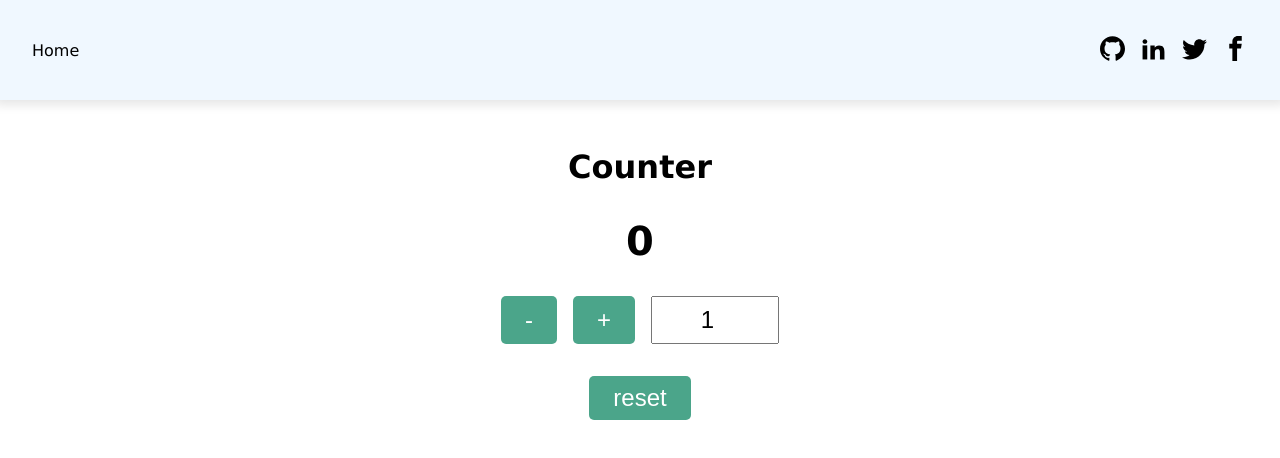
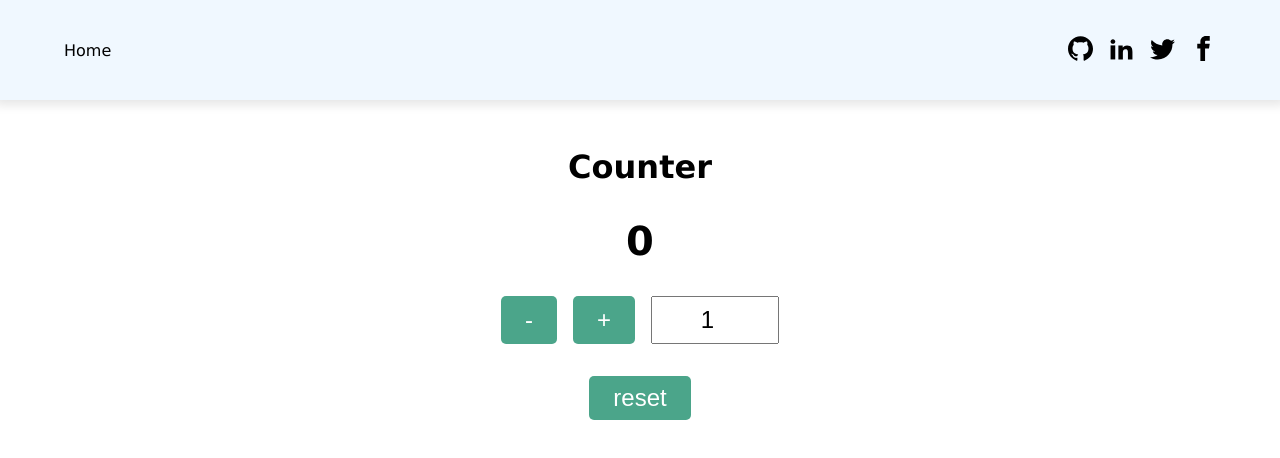
Before and after one commit to dabinderudhan/javascript-mini-projects, a plain HTML site: page counter/index.html in a window 1280 px wide. Drawn offline with Linux system fonts and the light colour scheme.

Commit message:
navbar style update

```diff
--- a/counter/index.html
+++ b/counter/index.html
@@ -19,7 +19,7 @@
 
       nav {
         height: 100px;
-        padding: 2rem;
+        padding: 2rem 4rem;
         margin-bottom: 3rem;
         box-shadow: 0px 0px 10px 5px rgb(0 0 0 /0.1);
         background-color: aliceblue;
--- a/cssShapes/style.css
+++ b/cssShapes/style.css
@@ -18,7 +18,7 @@ body {
 
 nav {
   height: 100px;
-  padding: 2rem;
+  padding: 2rem 4rem;
   margin-bottom: 3rem;
   box-shadow: 0px 0px 10px 5px rgb(0 0 0 /0.1);
   background-color: aliceblue;
--- a/formValidation/style.css
+++ b/formValidation/style.css
@@ -27,7 +27,7 @@ body {
 
 nav {
   height: 100px;
-  padding: 2rem;
+  padding: 2rem 4rem;
   margin-bottom: 3rem;
   box-shadow: 0px 0px 10px 5px rgb(0 0 0 /0.1);
   background-color: aliceblue;
--- a/guessTheNumber/style.css
+++ b/guessTheNumber/style.css
@@ -16,7 +16,7 @@ html {
 
 nav {
   height: 100px;
-  padding: 2rem;
+  padding: 2rem 4rem;
   margin-bottom: 3rem;
   box-shadow: 0px 0px 10px 5px rgb(0 0 0 /0.1);
   background-color: aliceblue;
--- a/lightDarkMode/style.css
+++ b/lightDarkMode/style.css
@@ -12,7 +12,7 @@ html {
 
 nav {
   height: 100px;
-  padding: 2rem;
+  padding: 2rem 4rem;
   margin-bottom: 0rem;
   box-shadow: 0px 0px 10px 5px rgb(0 0 0 /0.1);
   background-color: aliceblue;
--- a/passwordStrength/style.css
+++ b/passwordStrength/style.css
@@ -19,7 +19,7 @@ body {
 
 nav {
   height: 100px;
-  padding: 2rem;
+  padding: 2rem 4rem;
   margin-bottom: 3rem;
   box-shadow: 0px 0px 10px 5px rgb(0 0 0 /0.1);
   background-color: aliceblue;
--- a/pixelArt/style.css
+++ b/pixelArt/style.css
@@ -11,7 +11,7 @@ body {
 
 nav {
   height: 100px;
-  padding: 2rem;
+  padding: 2rem 4rem;
   margin-bottom: 3rem;
   box-shadow: 0px 0px 10px 5px rgb(0 0 0 /0.1);
   background-color: aliceblue;
--- a/starRating/style.css
+++ b/starRating/style.css
@@ -17,7 +17,7 @@ html {
 
 nav {
   height: 100px;
-  padding: 2rem;
+  padding: 2rem 4rem;
   margin-bottom: 3rem;
   box-shadow: 0px 0px 10px 5px rgb(0 0 0 /0.1);
   background-color: aliceblue;
--- a/style.css
+++ b/style.css
@@ -20,7 +20,7 @@ body {
 
 nav {
   height: 100px;
-  padding: 2rem;
+  padding: 2rem 4rem;
   margin-bottom: 3rem;
   box-shadow: 0px 0px 10px 5px rgb(0 0 0 /0.1);
   background-color: aliceblue;
--- a/telephoneNumberFormatter/style.css
+++ b/telephoneNumberFormatter/style.css
@@ -17,7 +17,7 @@ body {
 
 nav {
   height: 100px;
-  padding: 2rem;
+  padding: 2rem 4rem;
   margin-bottom: 3rem;
   box-shadow: 0px 0px 10px 5px rgb(0 0 0 /0.1);
   background-color: aliceblue;
--- a/toastPopup/style.css
+++ b/toastPopup/style.css
@@ -18,7 +18,7 @@ body {
 
 nav {
   height: 100px;
-  padding: 2rem;
+  padding: 2rem 4rem;
   margin-bottom: 3rem;
   box-shadow: 0px 0px 10px 5px rgb(0 0 0 /0.1);
   background-color: aliceblue;
```
